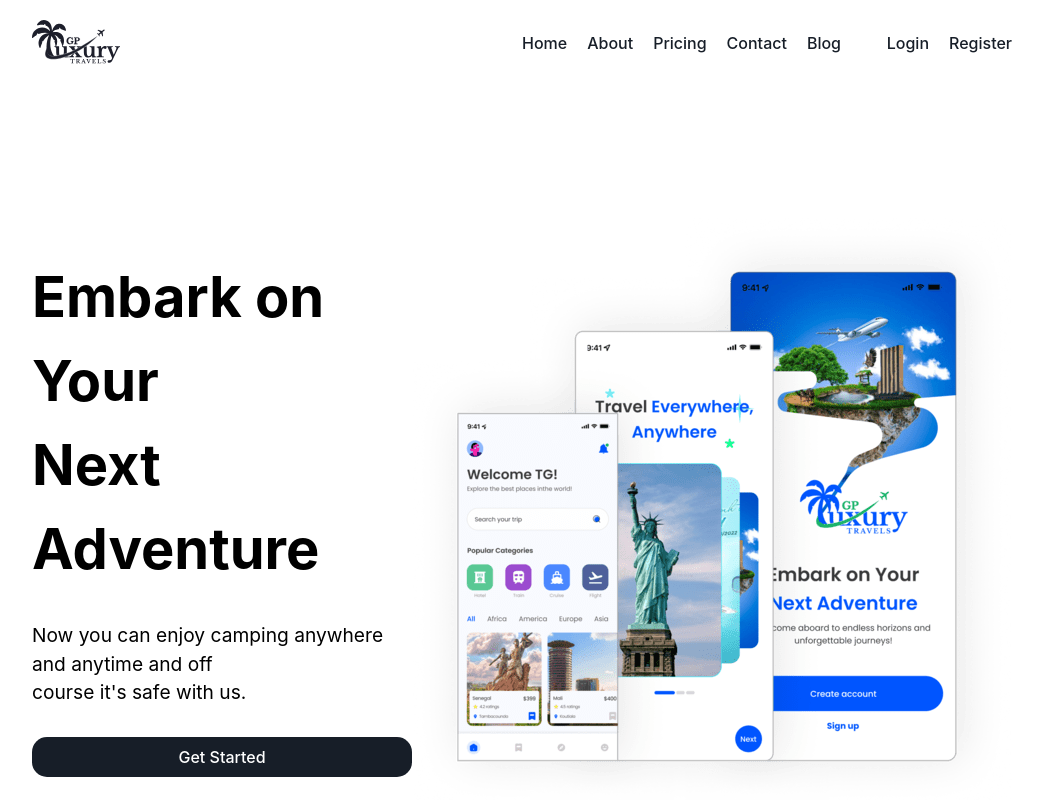
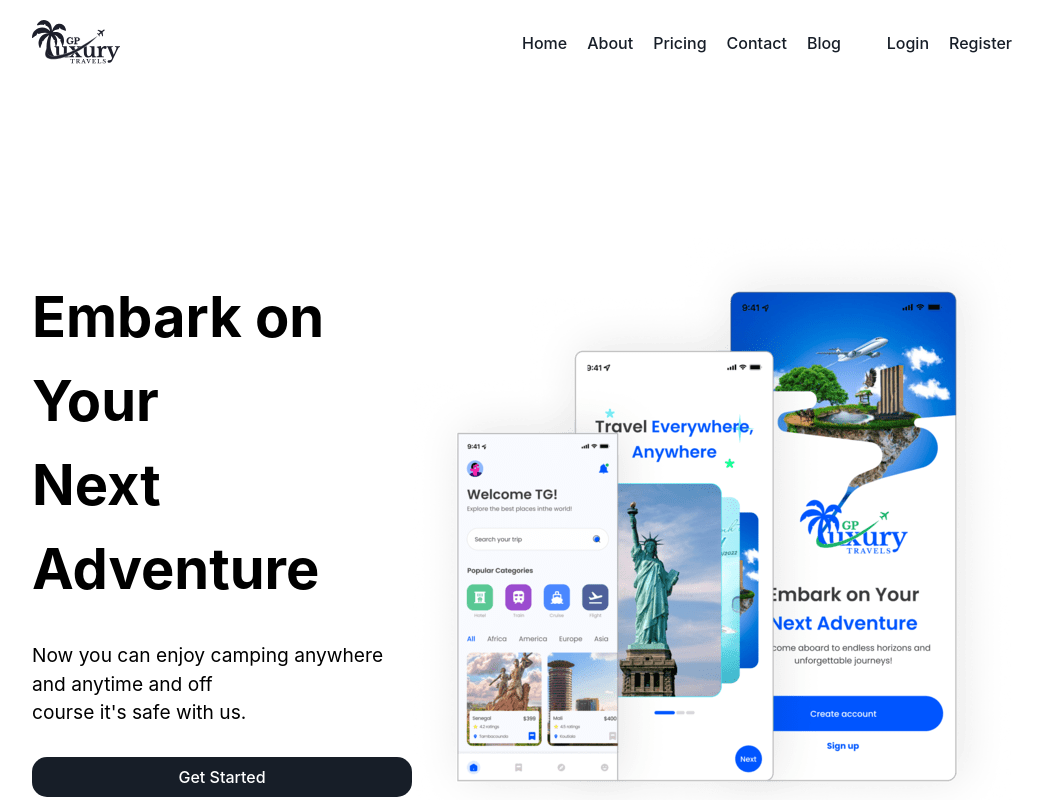
Before and after one commit to 123Joseph-Ife/luxury-travels, a React (Vite) app: page / in a window 1280 px wide. Shown: the top 800 px of the page, without its empty margins (118-1159 px from the left). Built offline with nearby package versions, Linux system fonts and the light colour scheme.

Commit message:
finishing

```diff
--- a/src/css/App.css
+++ b/src/css/App.css
@@ -3,7 +3,7 @@
     flex-direction: column;
     justify-content: center;
     align-items: center;
-    gap: 30px;
+    gap: 50px;
 }
 body {
     overflow-x: hidden;
```
